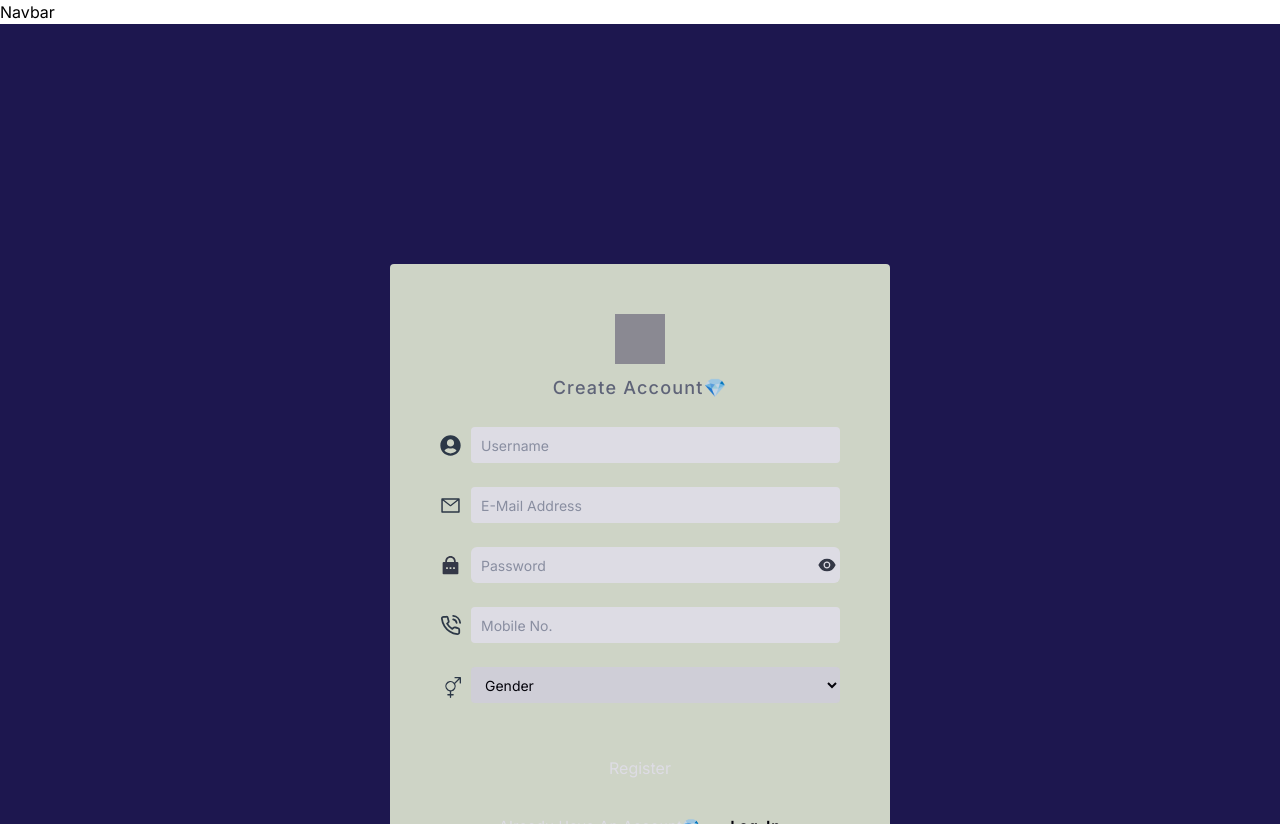
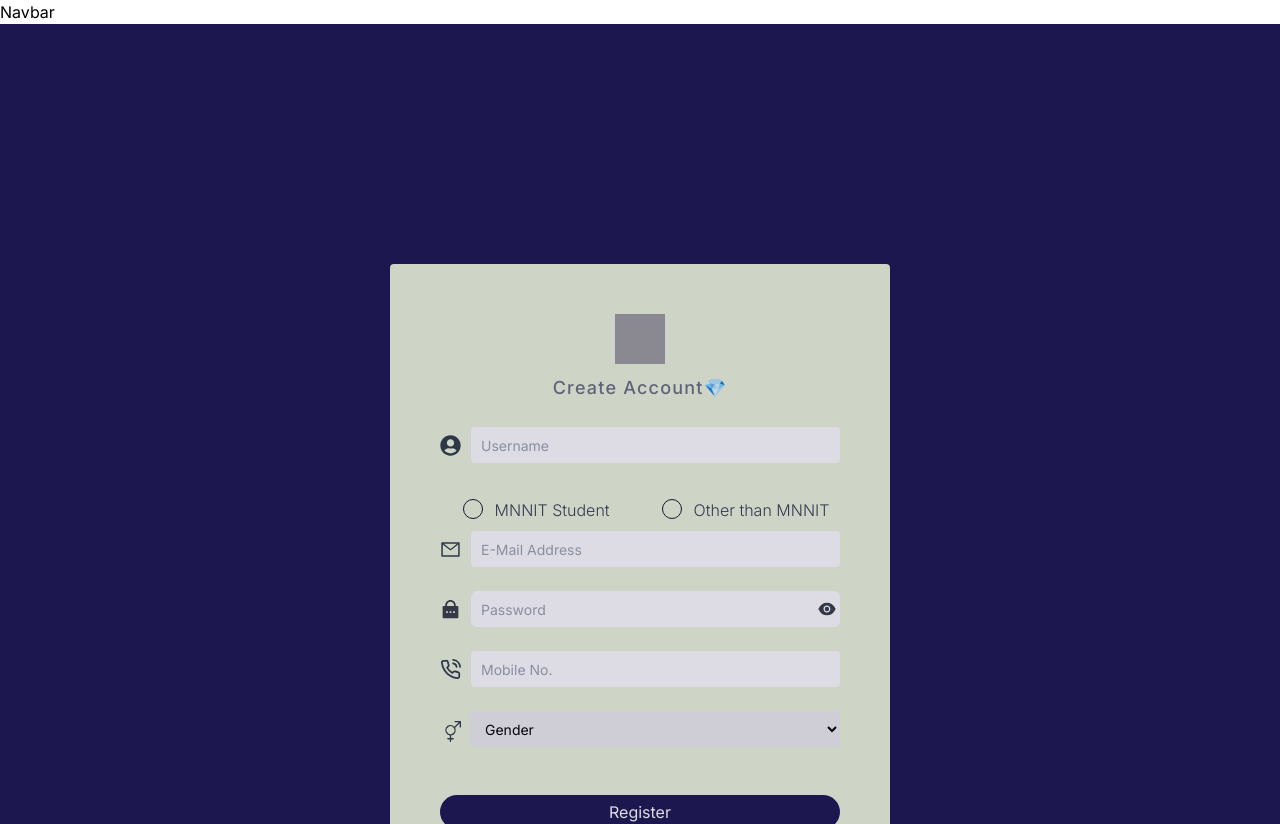
Before and after one commit to Khanak21/Renaissance-2k25, a Next.js app in the folder frontend/: page /auth/register in a window 1280 px wide. Built offline with nearby package versions, Linux system fonts and the light colour scheme; grey boxes are pictures that could not be loaded.

Commit message:
added form handling

```diff
--- a/frontend/src/app/components/AuthPage/AuthPage.jsx
+++ b/frontend/src/app/components/AuthPage/AuthPage.jsx
@@ -1,22 +1,41 @@
-"use client"
+"use client";
 import React, { useState } from "react";
 import { FaUserCircle } from "react-icons/fa";
 import { FiPhoneCall } from "react-icons/fi";
 import { RiLockPasswordFill } from "react-icons/ri";
 import { BsEyeSlashFill, BsGenderAmbiguous } from "react-icons/bs";
 import { AiOutlineMail, AiFillEye } from "react-icons/ai";
-import Link from 'next/link';
+import Link from "next/link";
 import Navbar from "../Navbar/Navbar";
 //import Background from "./Background";
 
-const img = "dnd"//require("./rene.png");
+const img = "dnd"; //require("./rene.png");
 
 const Register = () => {
+  const [data,setData]=useState({
+    "username": "",
+    "password": "",
+    "student_from": "",
+    "Gender": "",
+    "email": "",
+    "tel": ""
+})
   const [icon, seticon] = useState(true);
 
   const show = () => {
     seticon(!icon);
   };
+
+function  handleFormChange(e){
+
+setData({
+  ...data,
+  [e.target.name]:e.target.value
+})
+console.log(data)
+}
+
+
   return (
     <>
       <div className="bg-back w-full h-full">
@@ -32,29 +51,100 @@ const Register = () => {
               <h1 className="tracking-[1.2px] text-gray-500 font-medium mt-[10px] text-lg">
                 Create Account💎
               </h1>
-
             </div>
 
             <div className="">
-              <form autoComplete="off">
+
                 <div className="mb-[24px] flex">
                   <div className="mr-[10px] flex justify-center items-center">
                     <FaUserCircle size="21px" color="#2F3E46" />
                   </div>
                   <input
+
+                  onChange={handleFormChange}
                     className="rounded outline-none w-full h-[36px] p-[10px] text-[13px] sm:text-[14px]"
                     placeholder="Username"
+                    name="username"
+                    value={data.username}
                     required
                   ></input>
                 </div>
+                <div className="flex justify-center gap-10">
+                  <div className="inline-flex items-center">
+                    <label
+                      className="relative flex items-center p-3 rounded-full cursor-pointer"
+                      htmlfor="html"
+                    >
+                      <input
+                        onChange={handleFormChange}
+                        name="student_from"
+                        value="mnnit"
+                        type="radio"
+                        className="before:content[''] peer relative h-5 w-5 cursor-pointer border-gray-900 appearance-none rounded-full border border-blue-gray-200 text-gray-900 transition-all before:absolute before:top-2/4 before:left-2/4 before:block before:h-12 before:w-12 before:-translate-y-2/4 before:-translate-x-2/4 before:rounded-full before:bg-blue-gray-500 before:opacity-0 before:transition-opacity checked:border-gray-900 checked:before:bg-gray-900 hover:before:opacity-10"
+
+                      />
+                      <span className="absolute text-gray-900 transition-opacity opacity-0 pointer-events-none top-2/4 left-2/4 -translate-y-2/4 -translate-x-2/4 peer-checked:opacity-100">
+                        <svg
+                          xmlns="http://www.w3.org/2000/svg"
+                          className="h-3.5 w-3.5"
+                          viewBox="0 0 16 16"
+                          fill="currentColor"
+                        >
+                          <circle data-name="ellipse" cx={8} cy={8} r={8} />
+                        </svg>
+                      </span>
+                    </label>
+                    <label
+                      className="mt-px font-light text-gray-700 cursor-pointer select-none"
+                      htmlfor="html"
+                    >
+                      MNNIT Student
+                    </label>
+                  </div>
+                  <div className="inline-flex items-center">
+                    <label
+                      className="relative flex items-center p-3 rounded-full cursor-pointer"
+                      htmlfor="react"
+                    >
+                      <input
+                        onChange={handleFormChange}
+                        name="student_from"
+                        type="radio"
+                        className="before:content[''] peer relative h-5 w-5 cursor-pointer appearance-none rounded-full border border-blue-gray-200 text-gray-900 transition-all before:absolute before:top-2/4 before:left-2/4 before:block before:h-12 before:w-12 before:-translate-y-2/4 before:-translate-x-2/4 before:rounded-full before:bg-blue-gray-800 before:opacity-0 before:transition-opacity border-gray-900 checked:border-gray-900 checked:before:bg-gray-900 hover:before:opacity-10"
+                        value="other"
+                        defaultChecked=""
+                      />
+                      <span className="absolute text-gray-900 transition-opacity opacity-0 pointer-events-none top-2/4 left-2/4 -translate-y-2/4 -translate-x-2/4 peer-checked:opacity-100">
+                        <svg
+                          xmlns="http://www.w3.org/2000/svg"
+                          className="h-3.5 w-3.5"
+                          viewBox="0 0 16 16"
+                          fill="currentColor"
+                        >
+                          <circle data-name="ellipse" cx={8} cy={8} r={8} />
+                        </svg>
+                      </span>
+                    </label>
+                    <label
+                      className="mt-px font-light text-gray-700 cursor-pointer select-none"
+                      htmlfor="react"
+                    >
+                      Other than MNNIT
+                    </label>
+                  </div>
+                </div>
+
 
                 <div className="mb-[24px] flex">
                   <div className="mr-[10px] flex justify-center items-center">
                     <AiOutlineMail size="21px" color="#2F3E46" />
                   </div>
                   <input
+                    onChange={handleFormChange}
                     autoComplete="off"
                     type="email"
+                    value={data.email}
+                    name="email"
                     className="rounded outline-none w-full h-[36px] p-[10px] text-[13px] sm:text-[14px]"
                     placeholder="E-Mail Address"
                     required
@@ -66,10 +156,13 @@ const Register = () => {
                     <RiLockPasswordFill size="21px" color="hsl(217,10%,25%)" />
                   </div>
                   <input
+                    onChange={handleFormChange}
                     autoComplete="off"
                     type={icon === true ? "password" : "text"}
                     className="rounded-l-md outline-none w-full h-[36px] p-[10px] text-[13px] sm:text-[14px]"
                     placeholder="Password"
+                    name="password"
+                    value={data.password}
                     required
                   ></input>
                   <div
@@ -89,7 +182,10 @@ const Register = () => {
                     <FiPhoneCall size="21px" color="#2F3E46" />
                   </div>
                   <input
+                    onChange={handleFormChange}
+                    value={data.tel}
                     type="tel"
+                    name="tel"
                     className="rounded outline-none w-full h-[36px] p-[10px] text-[13px] sm:text-[14px]"
                     placeholder="Mobile No."
                     required
@@ -104,8 +200,11 @@ const Register = () => {
                     className="rounded h-[36px] mb-[24px] pl-[10px] w-full text-[13px] sm:text-[14px]"
                     name="Gender"
                     required
+                    value={data.Gender}
+                    onChange={handleFormChange}
                   >
                     <option
+
                       label="Gender"
                       value=""
                       disabled="disabled"
@@ -119,14 +218,13 @@ const Register = () => {
 
                 <button
                   type="submit"
-                  className="w-full p-[5px] bg-back text-white rounded-full hover:bg-zinc-600"
+                  className="w-full p-[5px] bg-[#1D174F] text-white rounded-full hover:bg-zinc-600"
                 >
                   Register
                 </button>
-              </form>
 
               <div className="mt-[30px] flex justify-center items-center">
-                <p className="text-[11.5px] sm:text-[14px] mr-[15px] tracking-[0.6px] text-[14px] text-white">
+                <p className="text-[11.5px] sm:text-[14px] mr-[15px] tracking-[0.6px] text-[14px] text-gray-800">
                   Already Have An Account💎
                 </p>
                 <Link
```
